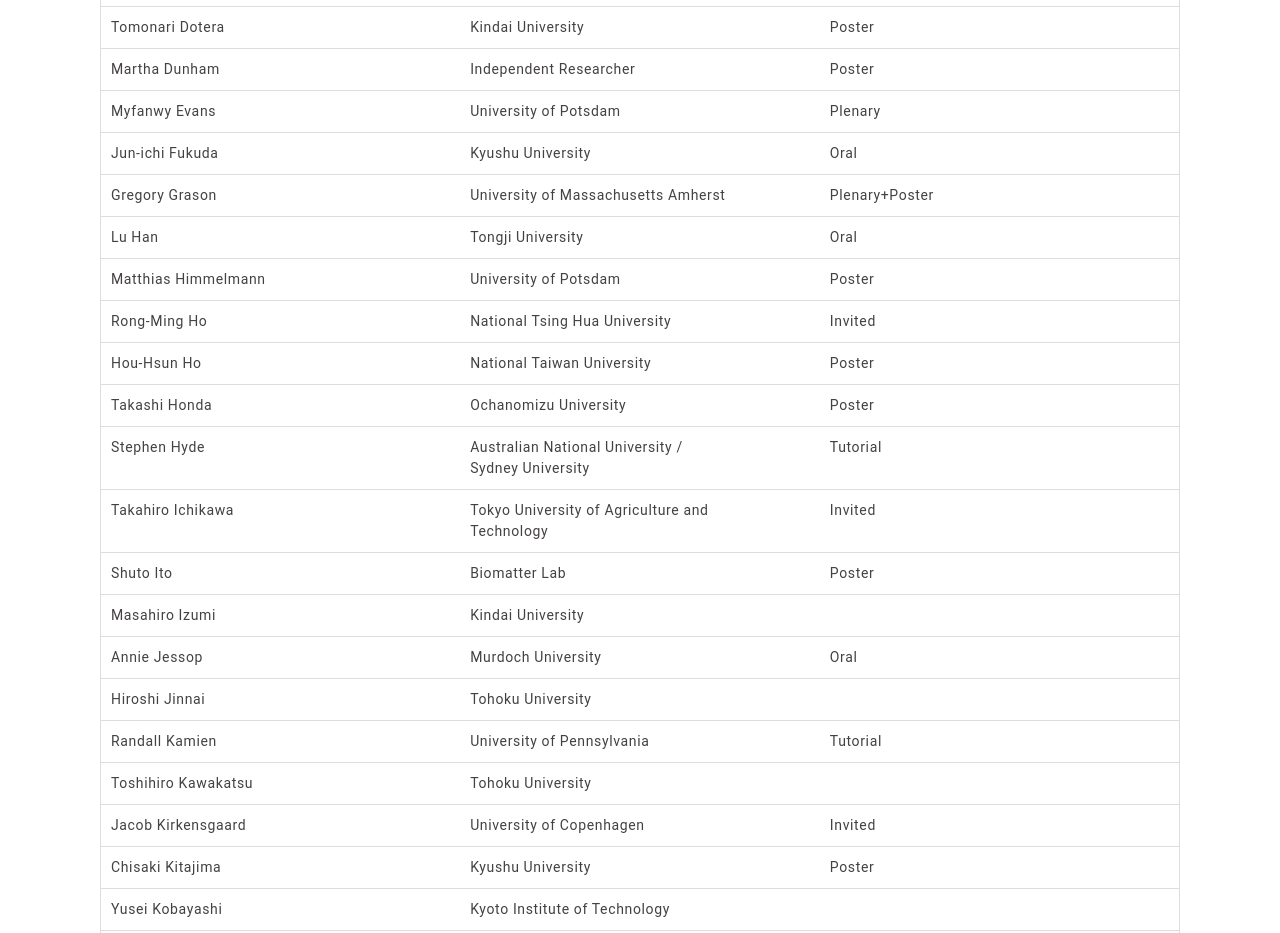
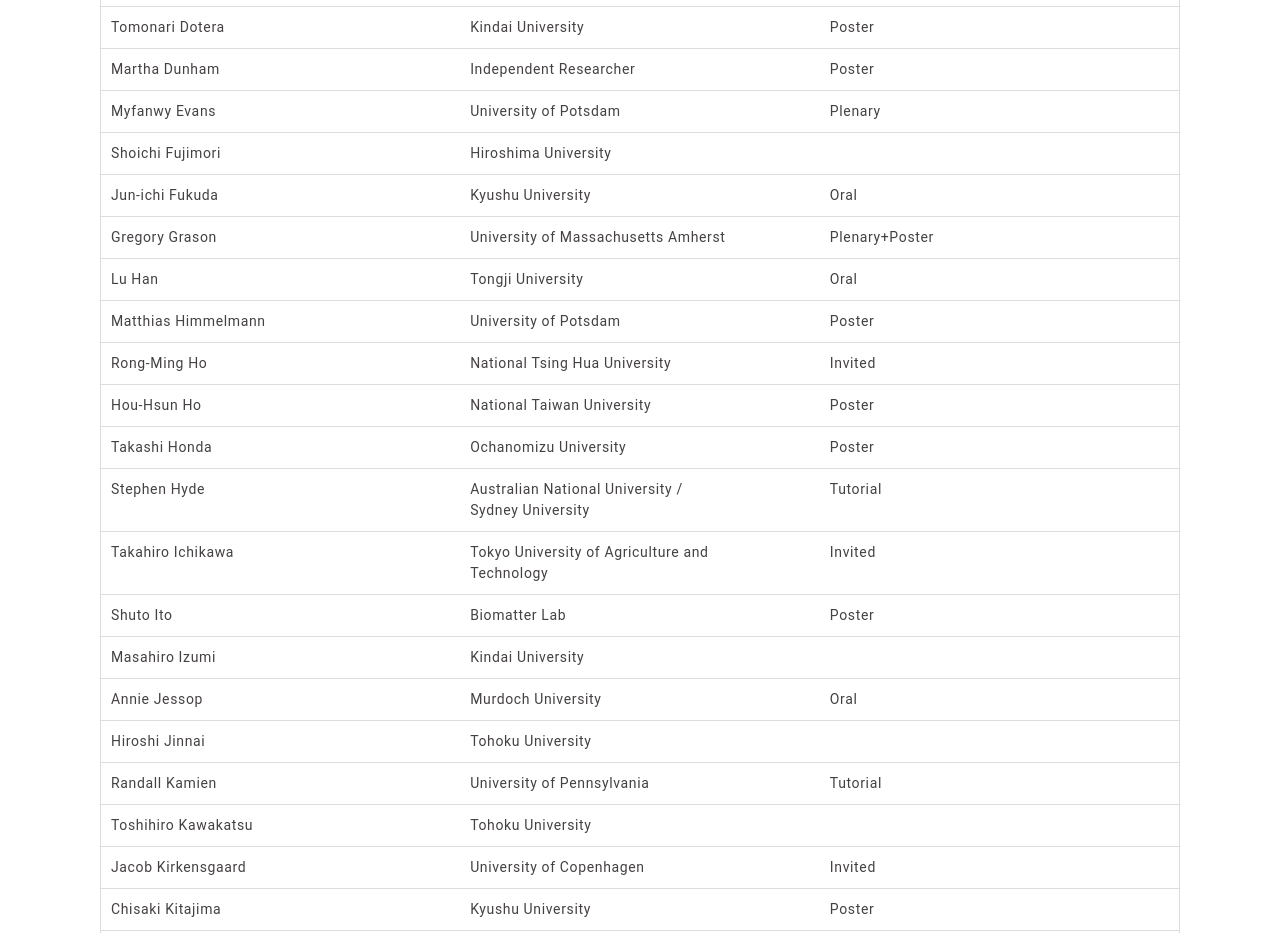
Before and after one commit to dorara-m/gyroidiseverywhere, an Astro site: page /gyroidiseverywhere/program in a window 1280 px wide. Shown: the part 2060-2993 px from the top of the page. Built offline with nearby package versions, Linux system fonts and the light colour scheme; Astro itself is replaced by a stand-in of ours; a web font is replaced by a local one.

Commit message:
藤森氏の追加

```diff
--- a/src/pages/program/index.astro
+++ b/src/pages/program/index.astro
@@ -113,6 +113,7 @@
         ["Tomonari Dotera", "Kindai University", "Poster"],
         ["Martha Dunham", "Independent Researcher", "Poster"],
         ["Myfanwy Evans", "University of Potsdam", "Plenary"],
+		["Shoichi Fujimori", "Hiroshima University",""],
         ["Jun-ichi Fukuda", "Kyushu University", "Oral"],
         [
           "Gregory Grason",
```
